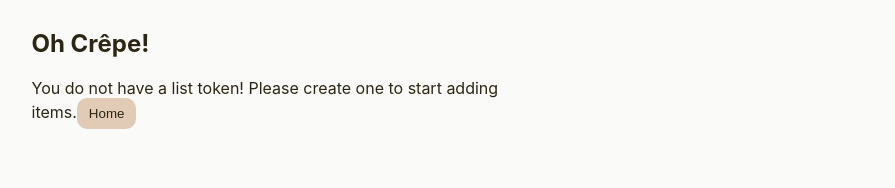
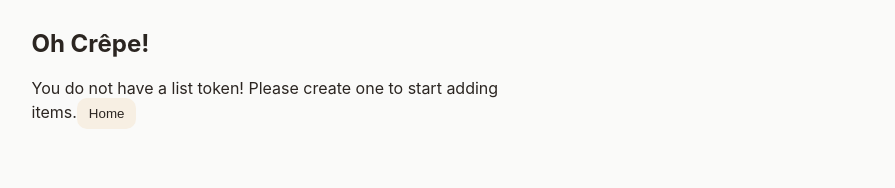
Before and after one commit to the-collab-lab/tcl-46-smart-shopping-list, a React (Vite) app: page /list in a window 1280 px wide. Shown: the top 188 px of the page, without its empty margins (352-1247 px from the left). Built offline with nearby package versions, Linux system fonts and the light colour scheme.

Commit message:
styled home no token

```diff
--- /dev/null
+++ b/src/components/NoTokenWelcome.tsx
@@ -0,0 +1,49 @@
+// add styling to error msg
+export default function NoTokenWelcome({
+	updateListName,
+	makeNewList,
+	joinListSubmit,
+	listName,
+	joinListChange,
+	joinListToken,
+	errorMessage,
+}) {
+	return (
+		<>
+			<h1 className="Home__heading">Home</h1>
+			<form className="form__list" onSubmit={makeNewList}>
+				<label htmlFor="make-list" className="label__input__primary">
+					<input
+						id="make-list"
+						type="text"
+						className="input__primary"
+						placeholder="Type new list name"
+						onChange={updateListName}
+						value={listName}
+					/>
+				</label>
+				<button className="btn__primary" type="submit">
+					Start New List
+				</button>
+			</form>
+			<form className="form__list" onSubmit={joinListSubmit}>
+				<label htmlFor="share-list" className="label__input__primary">
+					<input
+						id="share-list"
+						type="text"
+						className="input__primary"
+						placeholder="Type list token"
+						pattern="(?:\w+ ){2}\w+"
+						title="Token must be three words separated with spaces."
+						onChange={joinListChange}
+						value={joinListToken}
+					></input>
+				</label>
+				<button className="btn__primary" type="submit">
+					Join a List
+				</button>
+			</form>
+			{errorMessage && <p className="error">{errorMessage}</p>}
+		</>
+	);
+}
--- a/src/index.css
+++ b/src/index.css
@@ -3,10 +3,9 @@
 	--color-white: #fafaf9;
 	--color-cream: #f7efe3;
 	--color-peach: #e1cbb7;
-	--color-black-accent: #2d2614;
 	--color-pink: #cc8a7c;
 	--color-orange: #d2a072;
-
+	--color-black-accent: #2b2521;
 	--color-dusty-gray: #7b7366;
 	--color-brown: #94744e;
 	--color-dark-peach: #cfb297;
@@ -21,6 +20,8 @@
 		--color-input: var(--color-orange);
 		--color-trash: var(--color-pink);
 		--color-dark-accent: var(--color-black-accent);
+		--color-button: var(--color-cream);
+		--color-select: var(--color-cream);
 	}
 }
 
@@ -33,6 +34,8 @@
 		--color-input: var(--color-dark-peach);
 		--color-trash: var(--color-pink);
 		--color-dark-accent: var(--color-black-accent);
+		--color-button: var(--color-dusty-gray);
+		--color-select: var(--color-black-accent);
 	}
 }
 
@@ -50,9 +53,10 @@ button {
 	border: none;
 	padding: 8px 12px 8px 12px;
 	border-radius: 10px;
-	background-color: var(--color-accent);
+	background-color: var(--color-button);
 	text-align: center;
 	color: var(--color-text);
+	cursor: pointer;
 }
 
 button,
@@ -61,7 +65,7 @@ select {
 }
 
 select {
-	background-color: var(--color-nav);
+	background-color: var(--color-select);
 	color: var(--color-text);
 	border: none;
 	padding: 8px 12px 8px 12px;
--- a/src/views/Home.css
+++ b/src/views/Home.css
@@ -21,6 +21,7 @@
 	padding: 0.5em;
 	width: 300px;
 	text-align: center;
+	color: var(--color-text);
 }
 
 .btn__primary {
@@ -30,3 +31,6 @@
 	border-radius: 2rem;
 	background: var(--color-nav);
 }
+
+.error {
+}
--- a/src/views/Home.tsx
+++ b/src/views/Home.tsx
@@ -9,6 +9,7 @@ import { addList, hasToken } from '../utils/user';
 import { ListToken } from '../types';
 import { isValidToken } from '../utils';
 import ListSwitcher from '../components/ListSwitcher';
+import NoTokenWelcome from '../components/NoTokenWelcome';
 import { Summary } from './Summary';
 
 export function Home() {
@@ -100,47 +101,20 @@ export function Home() {
 							Join a List
 						</button>
 					</form>
-					{errorMessage && <p>{errorMessage}</p>}
+					{errorMessage && <p className="error">{errorMessage}</p>}
 					<ListSwitcher />
 					<Summary />
 				</>
 			) : (
-				<>
-					<h1 className="Home__heading">Home</h1>
-					<form className="form__list" onSubmit={makeNewList}>
-						<label htmlFor="make-list" className="label__input__primary">
-							<input
-								id="make-list"
-								type="text"
-								className="input__primary"
-								placeholder="Type new list name"
-								onChange={updateListName}
-								value={listName}
-							/>
-						</label>
-						<button className="btn__primary" type="submit">
-							Start New List
-						</button>
-					</form>
-					<form className="form__list" onSubmit={joinListSubmit}>
-						<label htmlFor="share-list" className="label__input__primary">
-							<input
-								id="share-list"
-								type="text"
-								className="input__primary"
-								placeholder="Type list token"
-								pattern="(?:\w+ ){2}\w+"
-								title="Token must be three words separated with spaces."
-								onChange={joinListChange}
-								value={joinListToken}
-							></input>
-						</label>
-						<button className="btn__primary" type="submit">
-							Join a List
-						</button>
-					</form>
-					{errorMessage && <p>{errorMessage}</p>}
-				</>
+				<NoTokenWelcome
+					updateListName={updateListName}
+					makeNewList={makeNewList}
+					joinListSubmit={joinListSubmit}
+					joinListChange={joinListChange}
+					joinListToken={joinListToken}
+					listName={listName}
+					errorMessage={errorMessage}
+				/>
 			)}
 		</div>
 	);
```
